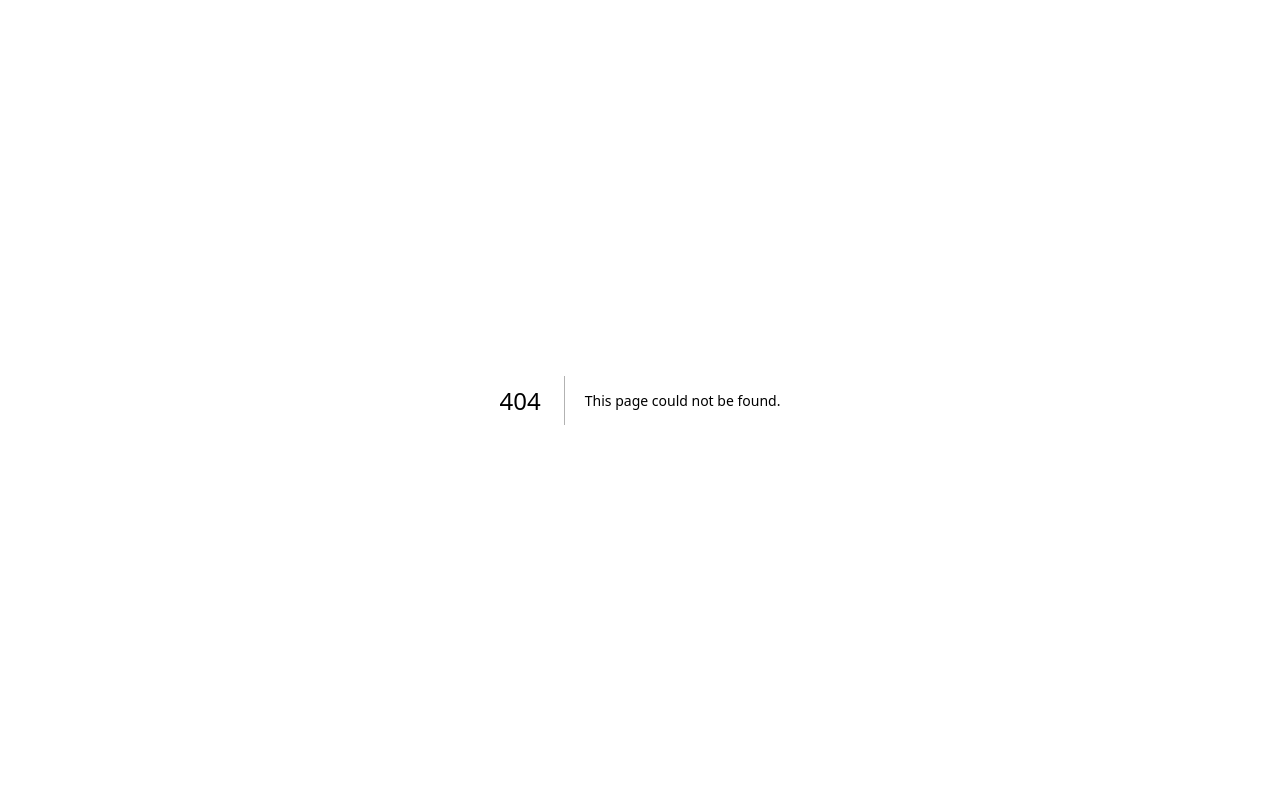
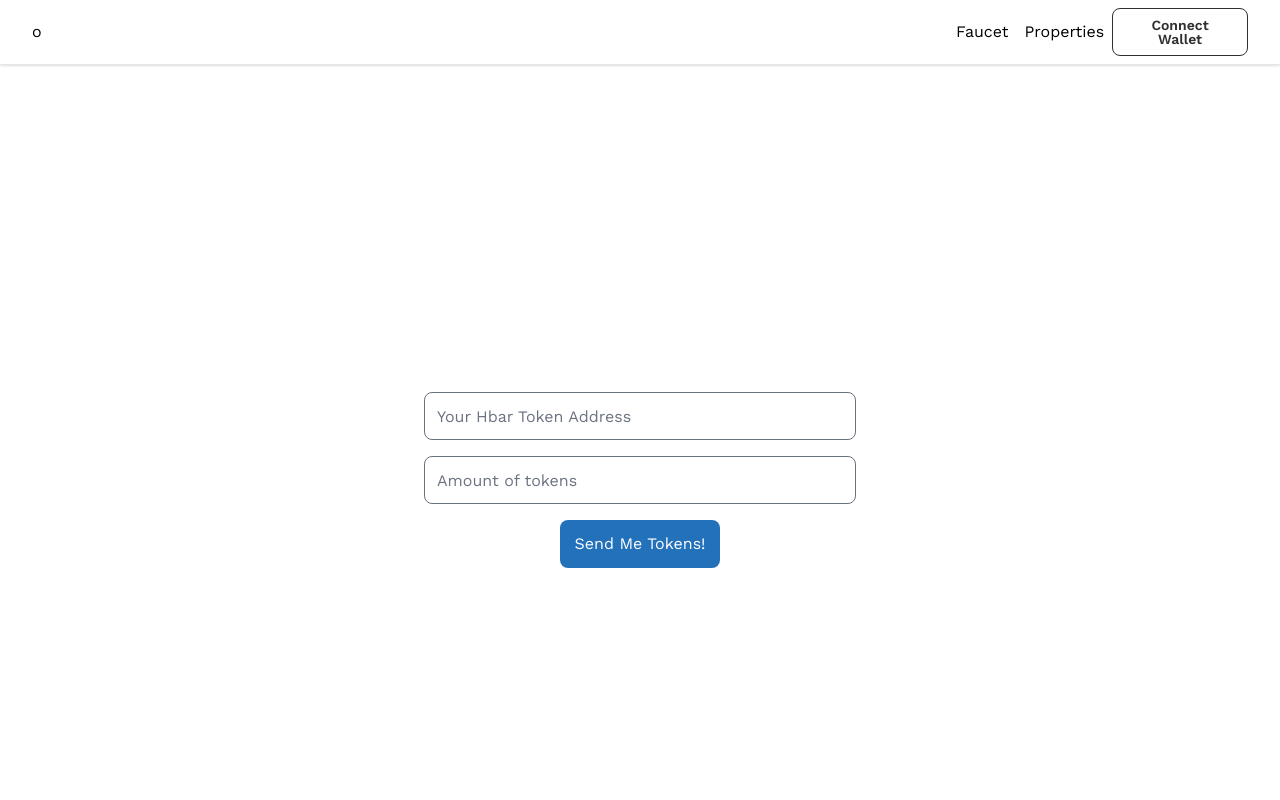
Before and after one commit to princecodes247/millow-frontend, a Next.js app: page /faucet in a window 1280 px wide. Before the commit this address had no page. Shown: the top 800 px of the page. Built offline with nearby package versions, Linux system fonts and the light colour scheme; a web font is replaced by a local one; what prettier-plugin-tailwindcss would draw is missing.

Commit message:
sanity client and data fetching, redux store, wallet connect logic, see readme

```diff
--- a/components/Header.tsx
+++ b/components/Header.tsx
@@ -1,18 +1,48 @@
+import { switchToHederaNetwork } from "@/utils/switchToHederaNetwork";
+import { saveCustomerAddress } from "@/redux_store/actions";
+import {useDispatch} from "react-redux"
+
+
 export default function Header() {
+
+  const dispatch = useDispatch()
+
+  async function connectWallet() {
+    const { ethereum } = window as any;
+    // keep track of accounts returned
+    let accounts: string[] = []
+    if (!ethereum) {
+      alert("Metamask is not installed! Go install the extension!")
+      throw new Error("Metamask is not installed! Go install the extension!");
+    }
+
+    switchToHederaNetwork(ethereum);
+
+    accounts = await ethereum.request({
+      method: 'eth_requestAccounts',
+    });
+
+    dispatch(saveCustomerAddress(accounts[0]))
+    console.log(accounts[0])
+
+    return accounts;
+  }
+
+
   return (
     <header className="z-10 flex shadow border-b items-center justify-between w-full p-8 py-2 text-black bg-base-100 backdrop-blur-md">
       {/* return <header className="fixed z-10 flex items-center justify-between w-full p-8 bg-secondary text-accent"> */}
       <div className="flex-1 ">o</div>
       <ul className="flex max-w-[300px] flex-[2] items-center justify-end md:justify-between">
         {/* <li className="hidden md:block">Invest</li> */}
-        <li className="hidden md:block">
-          <a href="/">Home</a>
+        <li className="hidden md:block px-2" >
+          <a href="/faucet">Faucet</a>
         </li>
-        <li className="hidden md:block">
+        <li className="hidden md:block md:px-2">
           <a href="/properties">Properties</a>
         </li>
         <li>
-          <button className="btn-black btn-outline btn">Connect Wallet</button>
+          <button className="btn-black btn-outline btn" onClick = {connectWallet}>Connect Wallet</button>
         </li>
       </ul>
     </header>
--- /dev/null
+++ b/contract_addresses/millowAddress.ts
@@ -0,0 +1 @@
+module.exports ={millowAddress: "0x57F4919Da4385E7Af4EB1e7f73332161e8377e18"}
--- /dev/null
+++ b/contract_addresses/tokenAddress.ts
@@ -0,0 +1 @@
+module.exports = {tokenAddress: "0x52bc32cBfc9961c18CC62b0D9AF9a5D052C89bB6"}
--- a/pages/_app.tsx
+++ b/pages/_app.tsx
@@ -1,6 +1,11 @@
 import '@/styles/globals.css'
 import type { AppProps } from 'next/app'
+import { Provider } from 'react-redux'
+import { allReducers } from '../redux_store/reducers'
+import { legacy_createStore as createStore} from 'redux'
+
+const store = createStore(allReducers)
 
 export default function App({ Component, pageProps }: AppProps) {
-  return <Component {...pageProps} />
+  return (<Provider store = {store}><Component {...pageProps} /></Provider>)
 }
--- /dev/null
+++ b/pages/faucet.tsx
@@ -0,0 +1,29 @@
+import Header from "@/components/Header";
+import Head from "next/head";
+import React from "react";
+import Footer from "@/components/Footer";
+import { switchToHederaNetwork } from "@/utils/switchToHederaNetwork";
+
+export default function Faucet() {
+
+    return (
+        <div>
+            <Head>
+                <title>Millow - Faucet</title>
+                <meta name="description" content="Millow" />
+                <link rel="icon" href="/favicon.ico" />
+            </Head>
+            <main className="w-[100vw] h-[100vh] flex flex-col items-center justify-between">
+                <Header />
+                <section className="w-[100vw] h-[80vh] flex items-center justify-center">
+                    <div className='w-[30rem] h-[30rem] flex flex-col items-center justify-center'>
+                        <input type="text" placeholder="Your Hbar Token Address" className="w-[90%] h-[3rem] rounded-lg my-2 text-black" />
+                        <input type="number" placeholder="Amount of tokens" className="w-[90%] h-[3rem] rounded-lg my-2 text-black" />
+                        <button className="w-[10rem] h-[3rem] rounded-lg bg-[#2371bb] text-white my-2">Send Me Tokens!</button>
+                    </div>
+                </section>
+            </main>
+            <Footer />
+        </div>
+    );
+}
--- a/pages/index.tsx
+++ b/pages/index.tsx
@@ -1,13 +1,30 @@
 import Header from "@/components/Header";
 import SlidingSection from "@/components/SlidingSection";
 import Head from "next/head";
-import React from "react";
+import React, { useEffect } from "react";
 import img1 from "@/assets/img1.webp";
 import img2 from "@/assets/img2.webp";
 import heroBG from "@/assets/heroBG.webp";
 import Footer from "@/components/Footer";
 import PropertyCard from "@/components/PropertyCard";
-export default function Home() {
+import {sanityClient} from "@/src/client";
+import { useDispatch } from "react-redux/es/exports";
+import { saveFetchedData } from "@/redux_store/actions";
+
+export default function Home({property}: any) {
+
+  console.log(property)
+
+  const dispatch = useDispatch()
+
+  // saving the data fetched from sanity
+  useEffect(() => {
+    dispatch(
+      saveFetchedData(property)
+    )
+  }, [])
+
+
   return (
     <div>
       <Head>
@@ -19,7 +36,7 @@ export default function Home() {
         <Header />
         <section className="hero_bg relative min-h-[500px] flex h-[70vh] md:h-[97vh] flex-col items-center justify-end p-8 md:p-20">
           <div className="grayscale absolute overflow-hidden opacity-50 inset-0 flex justify-end">
-          <img src={heroBG.src} className="h-full scale-[1.3] md:scale-[1] relative aspect[1/2] min-w-[800px] object-contain" alt="" />
+            <img src={heroBG.src} className="h-full scale-[1.3] md:scale-[1] relative aspect[1/2] min-w-[800px] object-contain" alt="" />
           </div>
           <div className="relative z-10">
             <h1 className="mb-4 font-heading text-3xl md:text-7xl font-semibold text-[#f8ffe5]">
@@ -128,3 +145,18 @@ export default function Home() {
     </div>
   );
 }
+
+
+export async function getServerSideProps() {
+  const propertyQuery = `*[_type == "property"][]{_type, name, description, index, location, category,images[0]{asset{_ref}}}`;
+
+  //`https://zpwvjwqc.api.sanity.io/v2021-10-21/data/query/production?query=*%5B_type%20%3D%3D%20%22property%22%5D%5B${"tokenId"}%5D`
+
+  const property = await sanityClient.fetch(propertyQuery);
+
+  return {
+    props: {
+      property
+    }
+  };
+}
--- /dev/null
+++ b/redux_store/actions.ts
@@ -0,0 +1,13 @@
+export const saveFetchedData = (data: any[]) => {
+    return {
+        type: "SAVE_SANITY_DATA",
+        data
+    }
+}
+
+export const saveCustomerAddress = (address: string) => {
+    return {
+        type: "SAVE_CUSTOMER_ADDRESS",
+        address
+    }
+}
--- /dev/null
+++ b/redux_store/reducers.ts
@@ -0,0 +1,25 @@
+import { combineReducers } from "redux"
+
+export const sanityData = (state = [], action: {type: string, data: any[]}) =>{
+    // console.log(`reducer data is: ${action.data}`)
+    switch(action.type){
+        case "SAVE_SANITY_DATA":
+            return action.data
+        default:
+            return state
+    }
+}
+
+export const customerAddress = (state = "", action: {type: string, address: string})=>{
+    switch(action.type){
+        case "SAVE_CUSTOMER_ADDRESS":
+            return action.address
+        default:
+            return state
+    }
+}
+
+export const allReducers = combineReducers({
+    sanityData,
+    customerAddress
+})
--- /dev/null
+++ b/src/client.ts
@@ -0,0 +1,15 @@
+import createClient from "@sanity/client";
+import createImageUrlBuilder from "@sanity/image-url";
+
+export const config = {
+  projectId: "zpwvjwqc",
+  dataset: "production",
+
+  apiVersion: "2021-03-25",
+
+  useCdn: process.env.NODE_ENV === "production",
+}
+
+export const sanityClient = createClient(config);
+
+export const urlFor = (source: any) => {createImageUrlBuilder(config).image(source)};
--- /dev/null
+++ b/utils/parseNFTLink.ts
@@ -0,0 +1,3 @@
+function parseNFTLink(NFTIndex: number){
+    const parsedLink = `https://zpwvjwqc.api.sanity.io/v2021-10-21/data/query/production?query=*%5B_type%20%3D%3D%20%22property%22%5D%5B${NFTIndex}%5D`
+}
--- /dev/null
+++ b/utils/switchToHederaNetwork.ts
@@ -0,0 +1,31 @@
+export const switchToHederaNetwork = async (ethereum: any) => {
+    try {
+      await ethereum.request({
+        method: 'wallet_switchEthereumChain',
+        params: [{ chainId: '0x128' }] // chainId must be in hexadecimal numbers
+      });
+    } catch (error: any) {
+      if (error.code === 4902) {
+        try {
+          await ethereum.request({
+            method: 'wallet_addEthereumChain',
+            params: [
+              {
+                chainName: 'Hedera Testnet',
+                chainId: '0x128',
+                nativeCurrency: {
+                  name: 'HBAR',
+                  symbol: 'HBAR',
+                  decimals: 18
+                },
+                rpcUrls: ['https://testnet.hashio.io/api']
+              },
+            ],
+          });
+        } catch (addError) {
+          console.error(addError);
+        }
+      }
+      console.error(error);
+    }
+  }
```
Also changed, not shown: package.json (+8 -1 lines), 2 other files (tests, documents, lock files or other folders).
